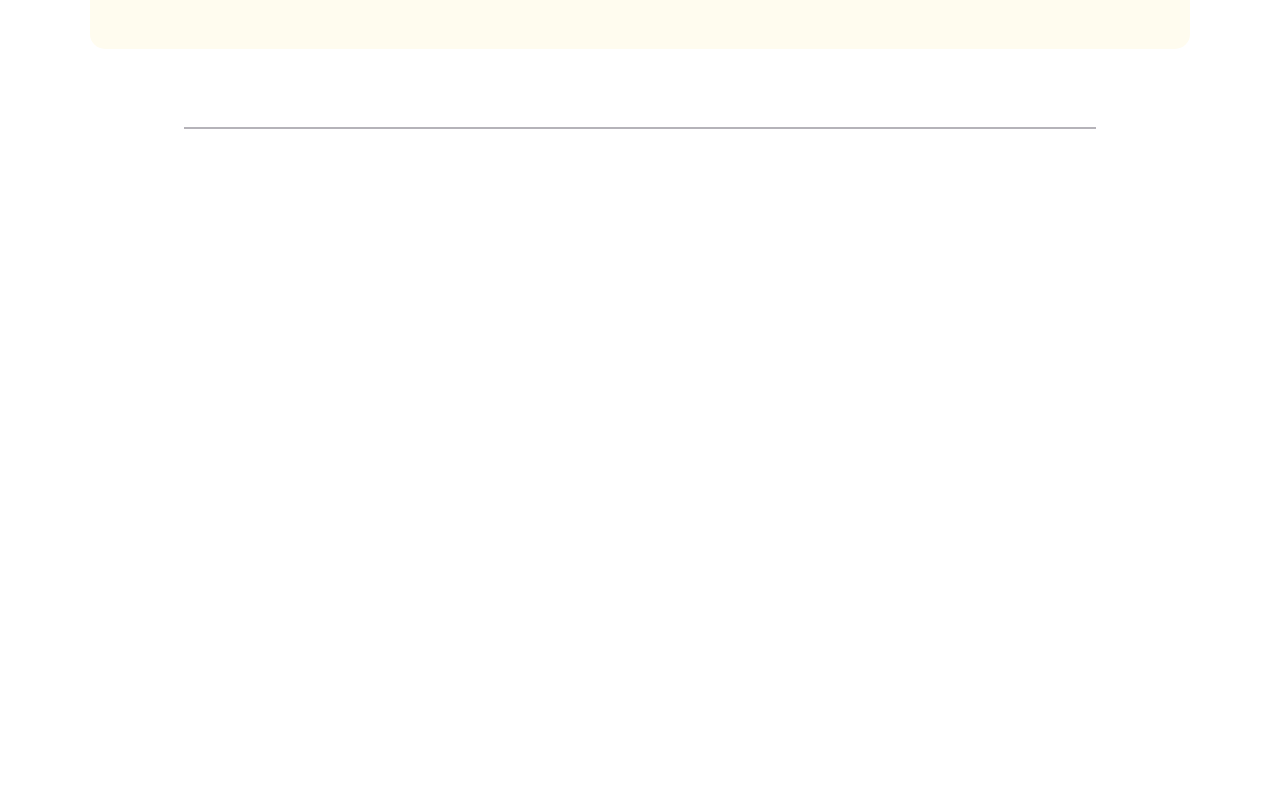
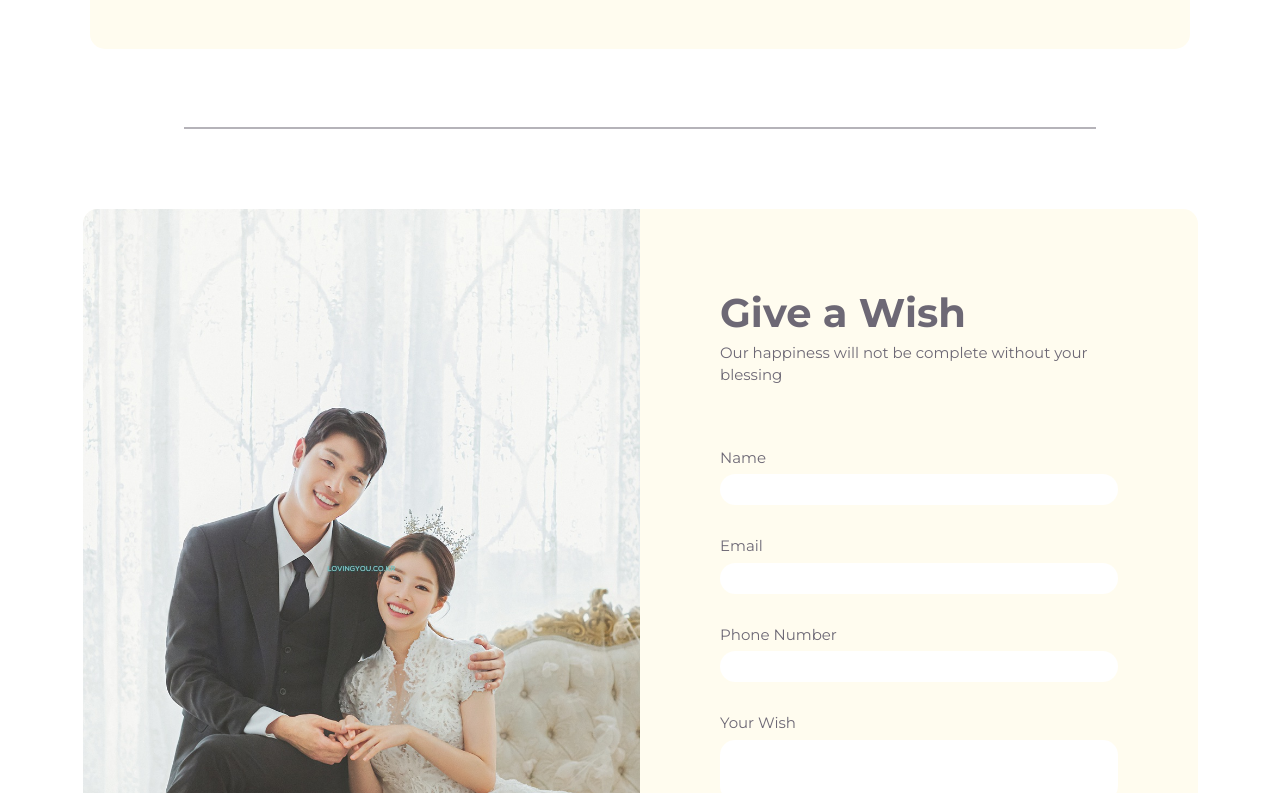
Before and after one commit to mush-mush-mush/wedding-invitation, a React (Create React App) app: page / in a window 1280 px wide. Shown: the part 3867-4660 px from the top of the page. Before the commit the page ends 3996 px from the top, so only its background shows below. Built offline with nearby package versions, Linux system fonts and the light colour scheme; grey boxes are pictures that could not be loaded.

Commit message:
v0.1.7 debug perfomance issues

```diff
--- a/src/components/App.js
+++ b/src/components/App.js
@@ -4,7 +4,7 @@ import Couple from "./couple";
 import Header from "./header";
 import Location from "./location";
 import Quote from "./quote";
-// import Wish from "./wish";
+import Wish from "./wish";
 
 function App() {
   return (
@@ -17,7 +17,7 @@ function App() {
       <Quote />
       <Couple />
       <Location />
-      {/* <Wish /> */}
+      <Wish />
     </motion.div>
   );
 }
```
